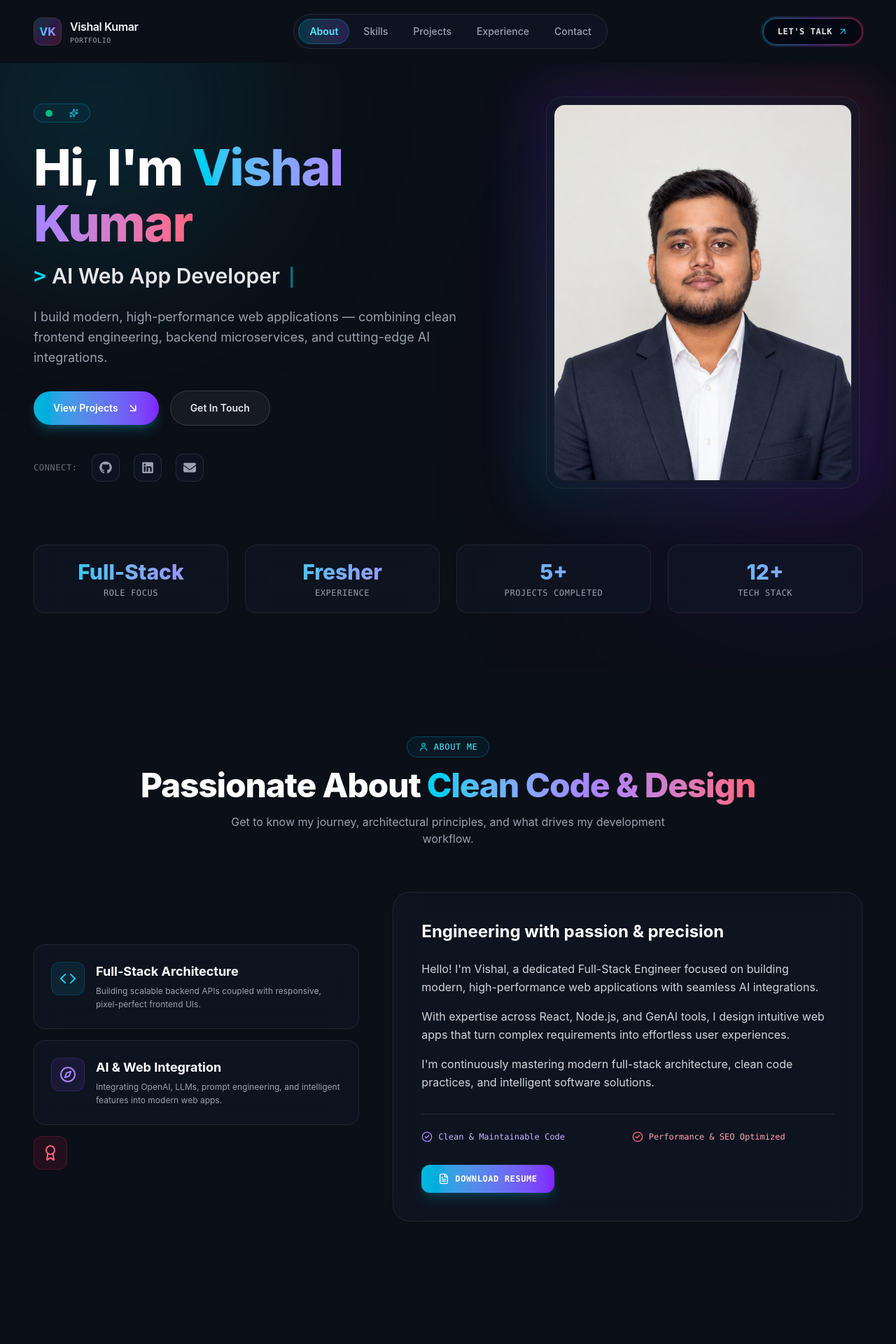
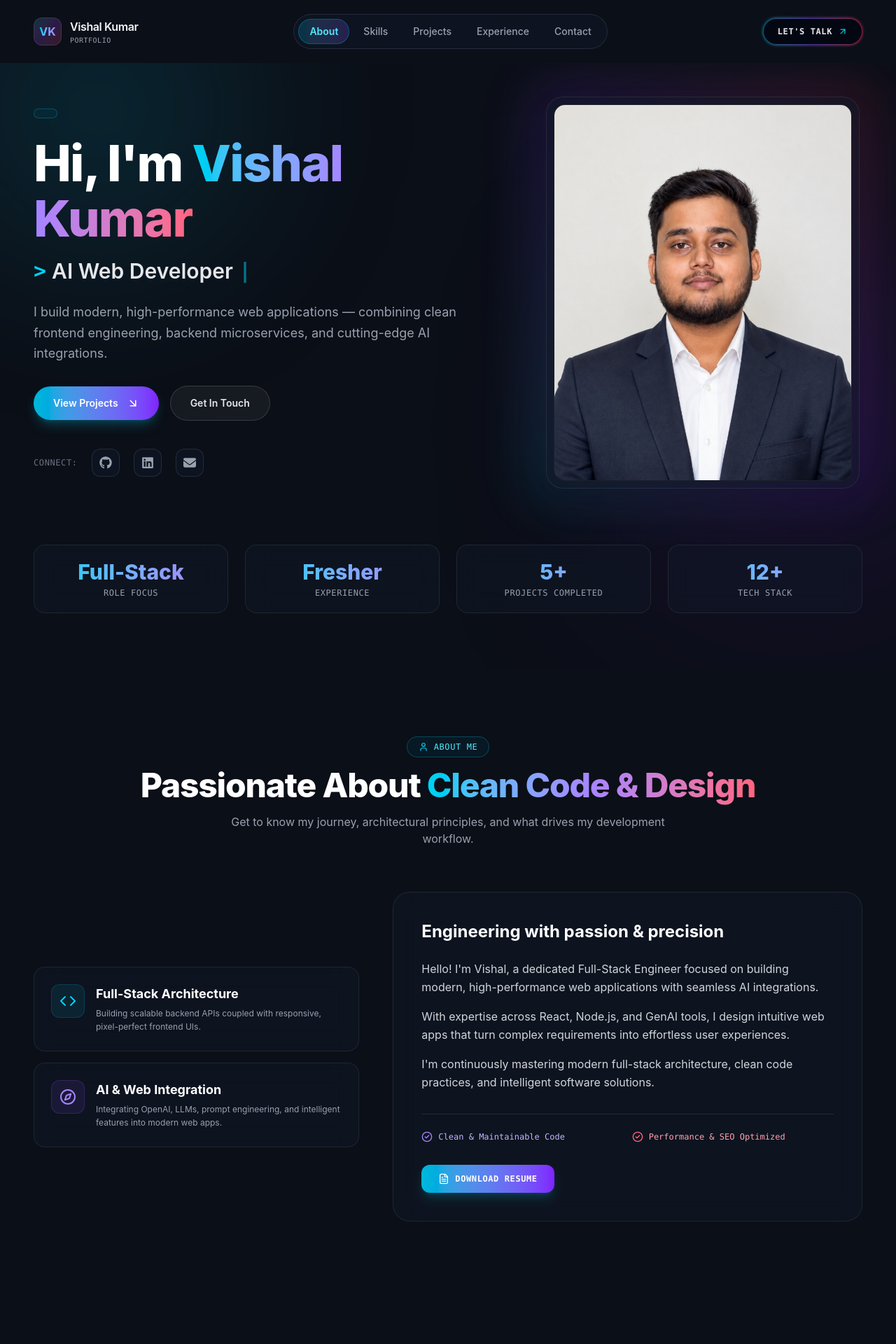
Before and after one commit to Vishal9341/Portfolio, a React (Vite) app: page / in a window 1280 px wide. Shown: the top 1920 px of the page at 70% size. Built offline with nearby package versions, Linux system fonts and the light colour scheme.

Commit message:
Complete the Portfolio

```diff
--- a/src/components/About.jsx
+++ b/src/components/About.jsx
@@ -6,8 +6,6 @@ export default function About() {
   return (
     <section id="about" className="relative w-full bg-[#0b0f17] py-24 z-10">
       <div className="mx-auto max-w-7xl px-6 lg:px-12">
-
-        {/* Section Header */}
         <div className="flex flex-col items-center text-center">
           <div className="inline-flex items-center gap-2 rounded-full border border-cyan-500/30 bg-cyan-950/30 px-4 py-1.5 backdrop-blur-md">
             <User size={14} className="text-cyan-400" />
@@ -52,13 +50,7 @@ export default function About() {
               </div>
             </div>
 
-              <div className="flex h-12 w-12 shrink-0 items-center justify-center rounded-xl bg-rose-500/10 border border-rose-500/20 text-rose-400">
-                <Award size={24} />
-              </div>
-
           </div>
-
-          {/* Right: Paragraphs */}
           <div className="lg:col-span-7 glass-card rounded-3xl p-8 sm:p-10 relative overflow-hidden">
             <h3 className="text-2xl font-bold text-white mb-6">
               Engineering with passion & precision
@@ -70,12 +62,7 @@ export default function About() {
               ))}
             </div>
 
-            {/* Quick Checklist */}
             <div className="mt-8 grid grid-cols-1 sm:grid-cols-2 gap-3 border-t border-white/10 pt-6">
-              {/* <div className="flex items-center gap-2 text-xs font-mono text-cyan-300">
-                <CheckCircle2 size={16} className="text-cyan-400" />
-                <span>Responsive & Mobile-First</span>
-              </div> */}
               <div className="flex items-center gap-2 text-xs font-mono text-violet-300">
                 <CheckCircle2 size={16} className="text-violet-400" />
                 <span>Clean & Maintainable Code</span>
@@ -84,13 +71,8 @@ export default function About() {
                 <CheckCircle2 size={16} className="text-rose-400" />
                 <span>Performance & SEO Optimized</span>
               </div>
-              {/* <div className="flex items-center gap-2 text-xs font-mono text-emerald-300">
-                <CheckCircle2 size={16} className="text-emerald-400" />
-                <span>Modern Glass & Gradient UI</span>
-              </div> */}
             </div>
 
-            {/* Action Buttons */}
             <div className="mt-8 flex flex-wrap items-center gap-4">
               <a
                 href={portfolioData.personal.resumeUrl}
@@ -102,7 +84,6 @@ export default function About() {
               </a>
             </div>
           </div>
-
         </div>
       </div>
     </section>
--- a/src/components/Contact.jsx
+++ b/src/components/Contact.jsx
@@ -108,13 +108,11 @@ export default function Contact() {
                   </span>
                 </div>
                 <p className="mt-2 text-xs text-gray-400 leading-relaxed">
-                  Open for full-time roles, freelance projects, and technical consultations.
+                  Open for full-time roles, Full Stack and SDE.
                 </p>
               </div>
             </div>
           </div>
-
-          {/* Right: Glassmorphism Interactive Form */}
           <div className="lg:col-span-7 glass-card rounded-3xl p-8 sm:p-10 relative overflow-hidden">
             {submitted ? (
               <div className="flex flex-col items-center justify-center py-16 text-center">
@@ -138,7 +136,7 @@ export default function Contact() {
                       required
                       value={formData.name}
                       onChange={(e) => setFormData({ ...formData, name: e.target.value })}
-                      placeholder="John Doe"
+                      placeholder=""
                       className="w-full rounded-xl border border-white/10 bg-gray-950/80 px-4 py-3 text-sm text-white placeholder-gray-500 focus:border-cyan-400 focus:outline-none focus:ring-1 focus:ring-cyan-400 transition-all"
                     />
                   </div>
@@ -152,7 +150,7 @@ export default function Contact() {
                       required
                       value={formData.email}
                       onChange={(e) => setFormData({ ...formData, email: e.target.value })}
-                      placeholder="john@example.com"
+                      placeholder="@example.com"
                       className="w-full rounded-xl border border-white/10 bg-gray-950/80 px-4 py-3 text-sm text-white placeholder-gray-500 focus:border-cyan-400 focus:outline-none focus:ring-1 focus:ring-cyan-400 transition-all"
                     />
                   </div>
--- a/src/components/Footer.jsx
+++ b/src/components/Footer.jsx
@@ -16,14 +16,12 @@ export default function Footer() {
         <div className="flex flex-col items-center sm:items-start gap-1">
           <div className="flex items-center gap-2 text-sm font-semibold text-white">
             <span>{portfolioData.personal.name}</span>
-            <span className="text-cyan-400 font-mono text-xs">• Portfolio</span>
           </div>
           <p className="text-xs text-gray-500">
-            © {new Date().getFullYear()} All rights reserved. Crafted with Tailwind CSS & React.
+            © {new Date().getFullYear()} All rights reserved.
           </p>
         </div>
 
-        {/* Center Socials */}
         <div className="flex items-center gap-4">
           <a
             href={portfolioData.personal.github}
--- a/src/components/Hero.jsx
+++ b/src/components/Hero.jsx
@@ -13,8 +13,6 @@ export default function Hero() {
   const frameRef = useRef(null);
 
   const titles = portfolioData.personal.titles;
-
-  // Typing effect loop
   useEffect(() => {
     setMounted(true);
     let timer;
@@ -56,8 +54,6 @@ export default function Hero() {
       {/* Background Floating Orbs */}
       <div className="pointer-events-none absolute -top-20 -left-20 h-96 w-96 rounded-full bg-cyan-500/15 blur-[120px] animate-float" />
       <div className="pointer-events-none absolute top-1/3 -right-20 h-96 w-96 rounded-full bg-purple-600/15 blur-[140px] animate-float-reverse" />
-
-      {/* Grid Overlay */}
       <div
         className="pointer-events-none absolute inset-0 opacity-[0.04]"
         style={{
@@ -72,23 +68,15 @@ export default function Hero() {
 
           {/* Left Column: Hero Text */}
           <div className="lg:col-span-7 flex flex-col items-start text-left">
-            {/* Status Badge */}
             <div
               className={`mb-6 inline-flex items-center gap-2.5 rounded-full border border-cyan-500/30 bg-cyan-950/40 px-4 py-1.5 backdrop-blur-md transition-all duration-700 ${
                 mounted ? "opacity-100 translate-y-0" : "opacity-0 translate-y-4"
               }`}
             >
-              <span className="relative flex h-2.5 w-2.5">
-                <span className="animate-ping absolute inline-flex h-full w-full rounded-full bg-emerald-400 opacity-75"></span>
-                <span className="relative inline-flex rounded-full h-2.5 w-2.5 bg-emerald-500"></span>
-              </span>
               <span className="font-mono text-xs font-semibold uppercase tracking-wider text-cyan-300">
                 {portfolioData.personal.statusBadge}
               </span>
-              <Sparkles size={13} className="text-cyan-400 ml-1" />
             </div>
-
-            {/* Main Greeting */}
             <h1
               className={`text-4xl font-extrabold tracking-tight text-white sm:text-6xl lg:text-7xl leading-[1.1] transition-all duration-700 delay-100 ${
                 mounted ? "opacity-100 translate-y-0" : "opacity-0 translate-y-4"
--- a/src/data/portfolioData.js
+++ b/src/data/portfolioData.js
@@ -4,7 +4,7 @@ export const portfolioData = {
     shortName: "VK",
     titles: [
       "Full-Stack Engineer",
-      "AI Web App Developer",
+      "AI Web Developer",
       "Software Engineer"
     ],
     bio: "I build modern, high-performance web applications — combining clean frontend engineering,  backend microservices, and cutting-edge AI integrations.",
@@ -37,7 +37,6 @@ export const portfolioData = {
         "Tailwind CSS",
         "HTML5 / CSS3",
         "JavaScript (ES6+)",
-        "TypeScript",
         "Responsive UI/UX"
       ]
     },
@@ -87,9 +86,9 @@ export const portfolioData = {
     {
       id: 2,
       title: "Codebase Onboarder",
-      category: "AI / Developer Tools",
+      category: "AI / Full Stack",
       description: "AI-powered developer tool that analyzes codebases, explains project structure, detects technologies, identifies important files, and helps developers understand unfamiliar repositories faster.",
-      tags: ["React", "Node.js", "AI / LLM", "Tailwind CSS"],
+      tags: ["React", "Node.js", "AI / LLM", "Tailwind CSS","Express.js"],
       featured: true,
       inProgress: true,
       accent: "violet",
@@ -100,7 +99,7 @@ export const portfolioData = {
     {
       id: 3,
       title: "ShaadiNagar Tent House & Event Management",
-      category: "Frontend / Web App",
+      category: "Frontend",
       description: "A responsive event management website for ShaadiNagar, a Tent House & Event Management company, built with React and Tailwind CSS. Features service showcases, categorized galleries, inquiry forms, and Google Maps integration.",
       tags: ["React", "Tailwind CSS", "JavaScript", "Google Maps API"],
       featured: true,
```
